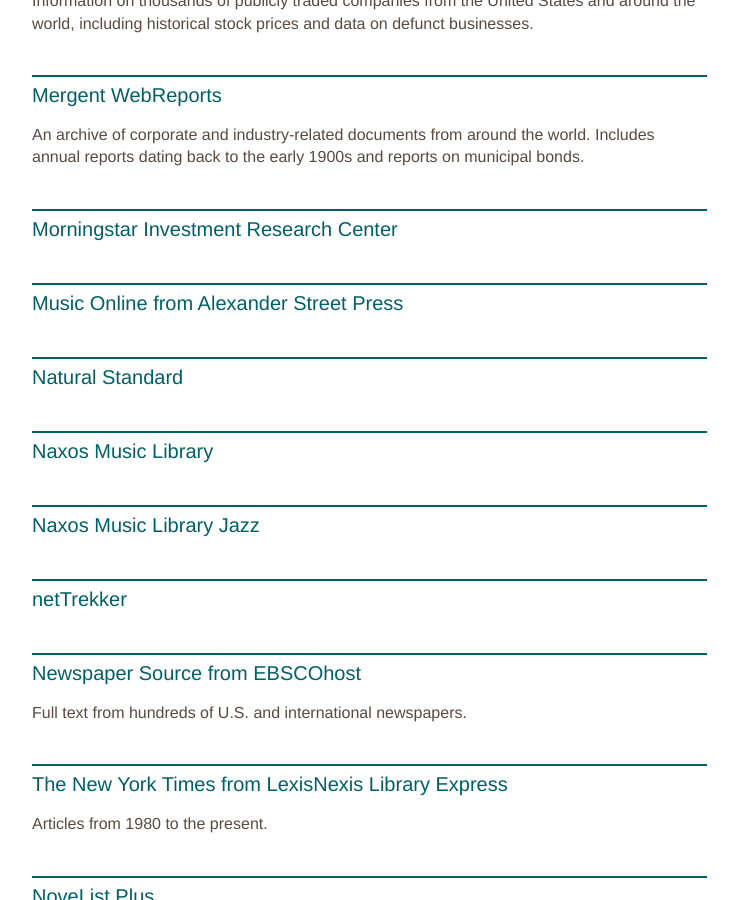
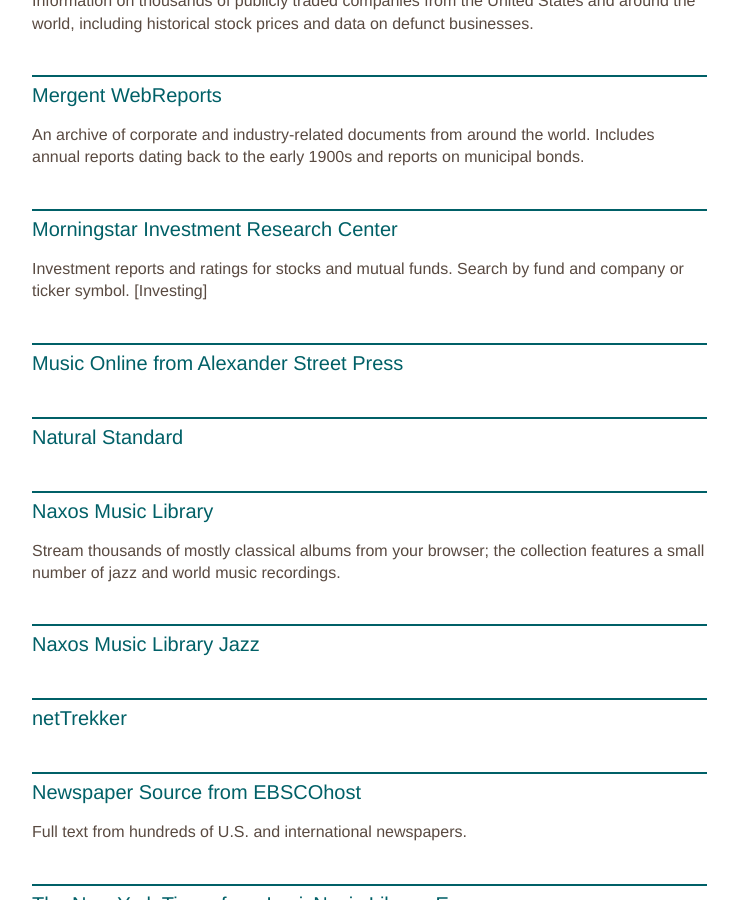
Before and after one commit to skokielibrary/spl-content, a Jekyll site: the page built from _content/bruce/resources--research-topic.markdown, in a window 1280 px wide and 900 px high, scrolled down 5035 px. Shown: the whole window, without its empty margins (126-864 px from the left). Built offline with Jekyll 4.4.1, drawn with Linux system fonts in a browser that asks for light colours.

Commit message:
Updated resources--research-topic.markdown

```diff
--- a/_content/bruce/resources--research-topic.markdown
+++ b/_content/bruce/resources--research-topic.markdown
@@ -155,12 +155,15 @@ Information on thousands of publicly traded companies from the United States and
 An archive of corporate and industry-related documents from around the world. Includes annual reports dating back to the early 1900s and reports on municipal bonds.
 
 ##Morningstar Investment Research Center
+Investment reports and ratings for stocks and mutual funds. Search by fund and company or ticker symbol.
+[Investing]
 
 ##Music Online from Alexander Street Press
 
 ##Natural Standard
 
 ##Naxos Music Library
+Stream thousands of mostly classical albums from your browser; the collection features a small number of jazz and world music recordings.
 
 ##Naxos Music Library Jazz
 
```
